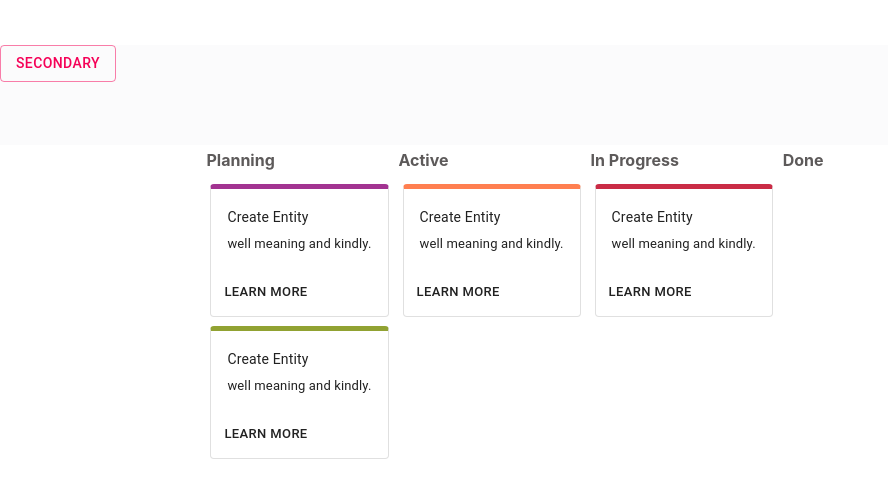
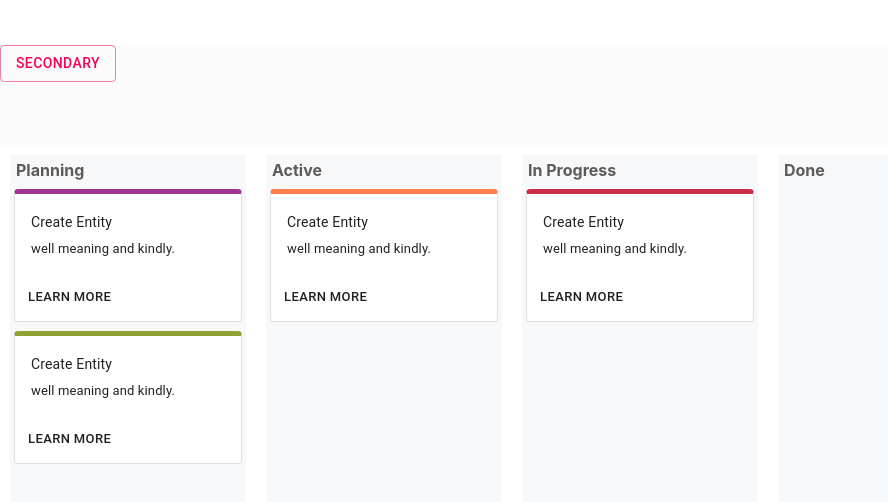
Before and after one commit to azizerel/Drag-Drop-with-React.js, a React (Create React App) app: page / in a window 1280 px wide. Shown: the top 502 px of the page, without its empty margins (0-888 px from the left). Built offline with nearby package versions, Linux system fonts and the light colour scheme.

Commit message:
drag and drop.js edited.

```diff
--- a/src/components/Draggable/index.js
+++ b/src/components/Draggable/index.js
@@ -2,7 +2,6 @@ import React from 'react';
 import PropTypes from 'prop-types';
 
 export default class Draggable extends React.Component{
-
 
   drag = (e) => {
     e.dataTransfer.setData('transfer',e.target.id);
--- a/src/components/Droppable/index.js
+++ b/src/components/Droppable/index.js
@@ -15,14 +15,13 @@ export default class Droppable extends React.Component{
 
 render(){
     return (
+      <div id = {this.props.id} onDrop = {this.drop} onDragOver = {this.allowDrop} className="droppableStyle">
 
-      <div id = {this.props.id} onDrop = {this.drop} onDragOver = {this.allowDrop} style = { this.props.style}>
-
-        <div id = {this.props.id + 'caption'} className= "dropPanelCaption">
+        <div id = {this.props.id + 'caption'} className="dropPanelCaption">
           {this.props.caption}
         </div>
 
-        <div id = {this.props.id + 'body'} className= "dropPanelCaption">
+        <div id = {this.props.id + 'body'}>
             {this.props.children}
         </div>
 
```
